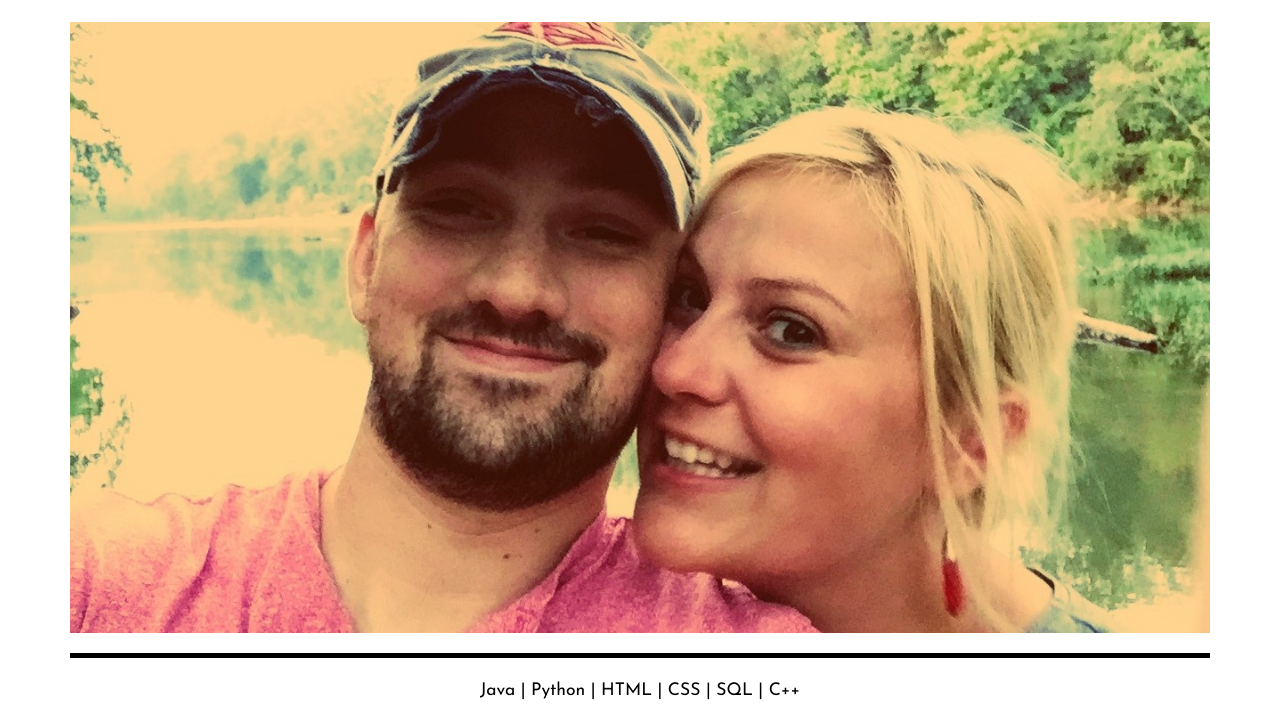
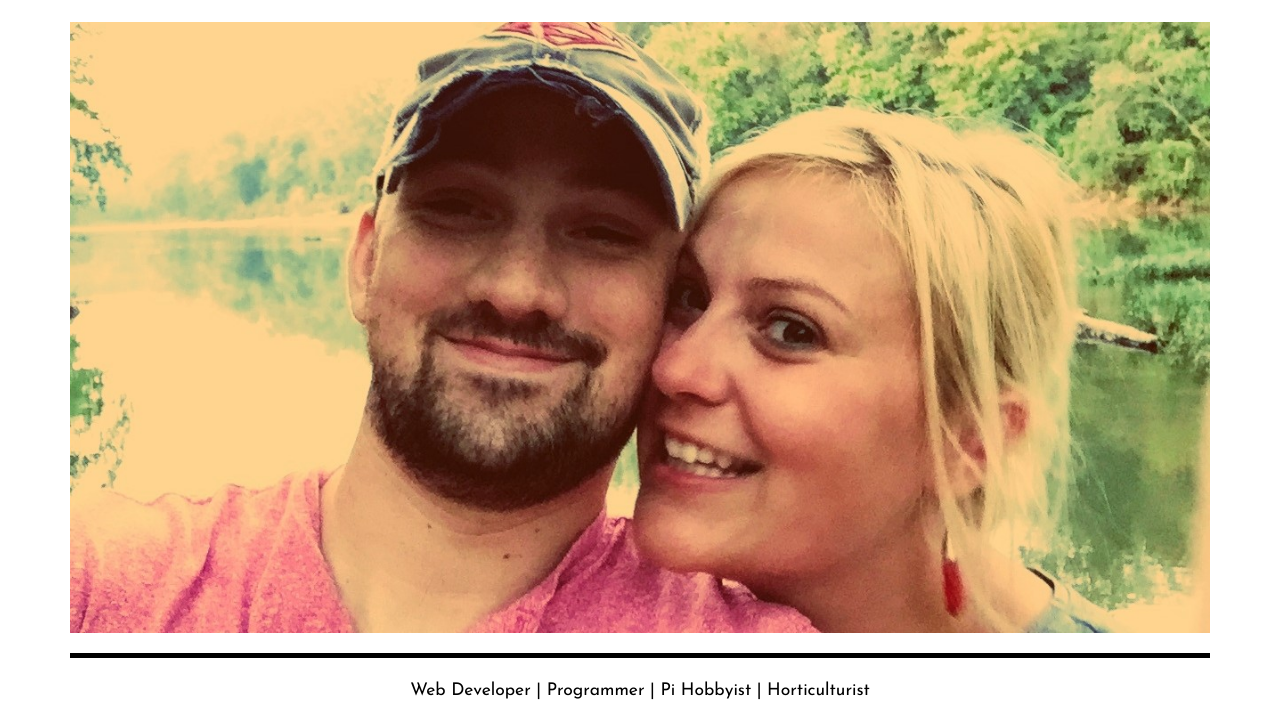
Before and after one commit to aboyher/aboyher.github.io, a website: page index.html in a window 1280 px wide. Shown: the part 78-800 px from the top of the page. Drawn offline with nearby package versions, Linux system fonts and the light colour scheme; a web font is replaced by a local one.

Commit message:
Update index.html

```diff
--- a/index.html
+++ b/index.html
@@ -68,7 +68,7 @@
                     <img id="profilepic" class="img-responsive" src="img/clariandi.jpg" alt="" width="100%">
                     <div class="intro-text">
                         <hr class="line">
-                        <span class="skills">Java | Python | HTML | CSS | SQL | C++</span>
+                        <span class="skills">Web Developer | Programmer | Pi Hobbyist | Horticulturist</span>
                     </div>
                 </div>
             </div>
```
